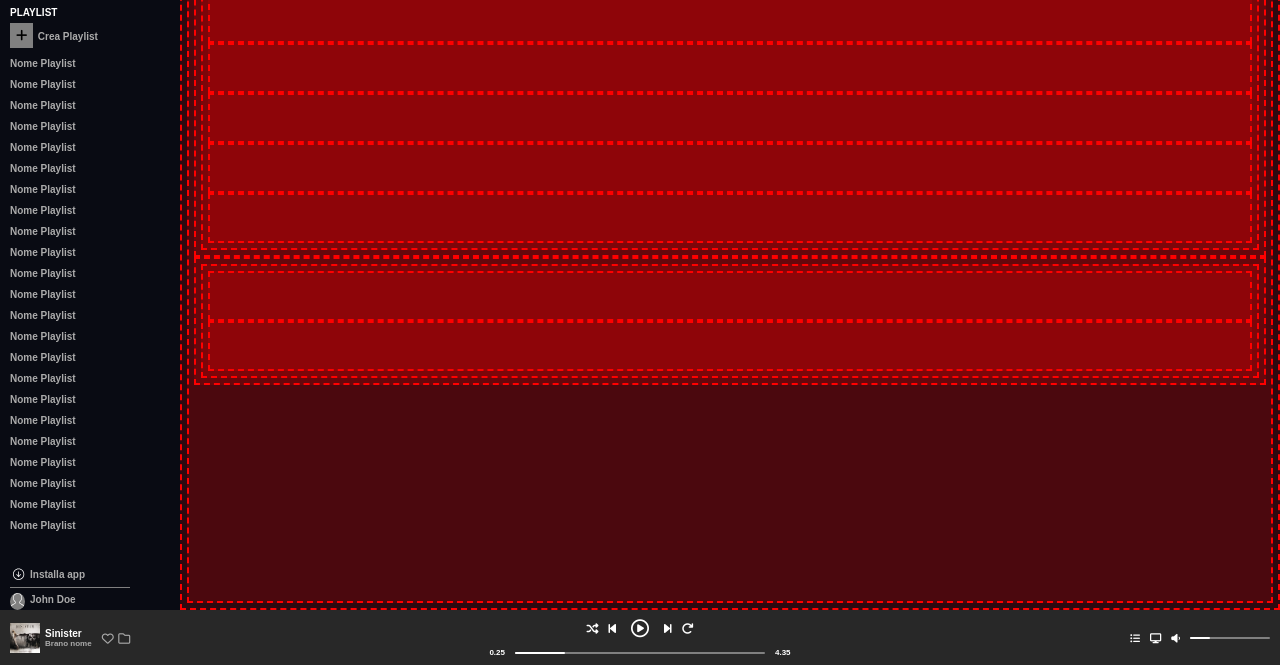
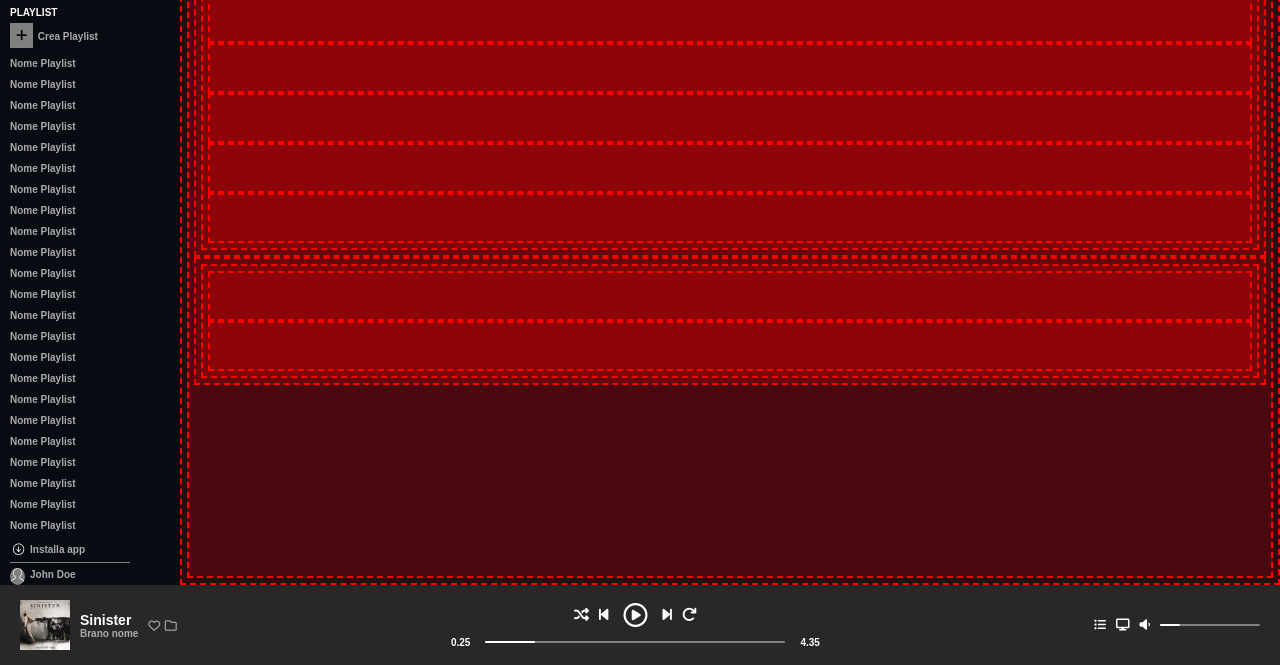
Before and after one commit to arielmusa/html-css-spotifyweb, a plain HTML site: page index.html in a window 1280 px wide. Shown: the part 135-800 px from the top of the page. Drawn offline with Linux system fonts and the light colour scheme.

Commit message:
add responsive style lg

```diff
--- a/css/style.css
+++ b/css/style.css
@@ -450,9 +450,9 @@ PLAYER MAIN CONTROLS
 ****/
   .player-song-main-controls {
     font-size: 12px !important;
-    position: absolute;
+    /*  position: absolute;
     left: 0;
-    right: 0;
+    right: 0; */
   }
   .player .top-controls .center-play-control {
     font-size: 18px;
@@ -494,14 +494,65 @@ PLAYER SECONDARY CONTROLS
 
 /***************** layout-lg *****************/
 @media screen and (min-width: 1024px) {
+  :root {
+    --player-height: 80px;
+  }
+  .player {
+    padding: var(--default-distance-padding);
+  }
+  .player .song-info .song {
+    padding-left: var(--default-distance-padding);
+    padding-right: var(--default-distance-padding);
+  }
+  .player .song-image {
+    width: 50px;
+  }
+  .player .song-info .song .playlist-title {
+    font-size: 14px;
+  }
+
+  .player .song-info .song .song-title {
+    font-size: 10px;
+  }
+  .player .player-song-info .fa-regular {
+    font-size: 12px;
+  }
+
   /****
 PLAYER MAIN CONTROLS
 ****/
+  .player-song-main-controls {
+    font-size: 15px !important;
+    /*  position: absolute;
+    left: 0;
+    right: 0; */
+  }
+  .player .top-controls .center-play-control {
+    font-size: 24px;
+  }
+  .player .song-time {
+    gap: var(--gap-player-controls);
+  }
+
+  .player .song-time .time {
+    font-size: 10px;
+  }
+
   .player .song-time .time-bar {
-    width: 250px;
+    width: 300px;
   }
 
   .player .song-time .active-time-bar {
     width: 50px;
   }
+
+  /****
+PLAYER SECONDARY CONTROLS
+****/
+  .player .player-song-secondary-controls {
+    font-size: 12px;
+  }
+  .player .player-song-secondary-controls .volume-bar {
+    width: 100px;
+  }
 }
```
